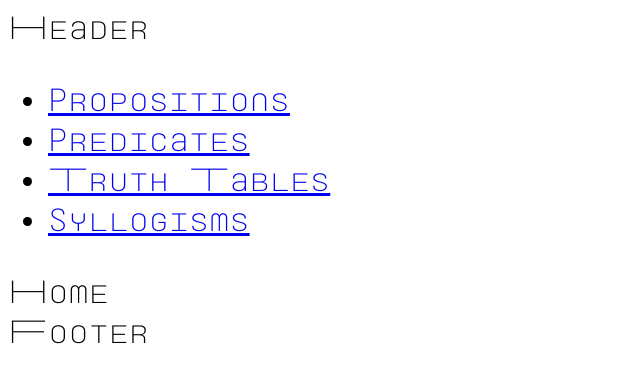
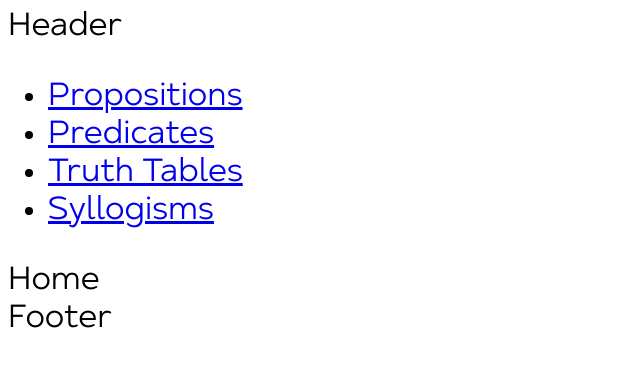
Before and after one commit to SavouryGin/chop_logic, a React app: page / in a window 1280 px wide. Shown: the top 382 px of the page, without its empty margins (0-640 px from the left). Built offline with nearby package versions, Linux system fonts and the light colour scheme.

Commit message:
ts-3: add variables for the fonts

```diff
--- a/src/components/layout/styles.scss
+++ b/src/components/layout/styles.scss
@@ -2,5 +2,5 @@
 
 .layout {
   font-size: 2rem;
-  font-family: $Monospace;
+  font-family: $Regular;
 }
--- a/src/index.tsx
+++ b/src/index.tsx
@@ -1,8 +1,6 @@
 import React from 'react';
 import { render } from 'react-dom';
 import App from 'components/app';
-
-import 'styles/index.scss';
 
 render(
   <React.StrictMode>
--- a/src/styles/fonts.scss
+++ b/src/styles/fonts.scss
@@ -4,8 +4,7 @@ $Monospace: 'Monospaceland', monospace;
 /* Webfont: Steppe-Regular */
 @font-face {
   font-family: 'Steppe';
-  src: url('/src/assets/fonts/steppe/Steppe.woff2') format('woff2'), // Modern browsers
-    url('/src/assets/fonts/steppe/Steppe.otf') format('opentype');   // Safari
+  src: url('/src/assets/fonts/steppe/Steppe.woff2') format('woff2'), url('/src/assets/fonts/steppe/Steppe.otf') format('opentype');
   font-style: normal;
   font-weight: normal;
   font-display: swap;
@@ -15,8 +14,8 @@ $Monospace: 'Monospaceland', monospace;
 /* Webfont: Monospaceland-ExtraLight */
 @font-face {
   font-family: 'Monospaceland';
-  src: url('/src/assets/fonts/monospaceland/Monospaceland-ExtraLight.woff2') format('woff2'), // Modern browsers
-    url('/src/assets/fonts/monospaceland/Monospaceland-ExtraLight.otf') format('opentype');   // Safari
+  src: url('/src/assets/fonts/monospaceland/Monospaceland-ExtraLight.woff2') format('woff2'),
+    url('/src/assets/fonts/monospaceland/Monospaceland-ExtraLight.otf') format('opentype');
   font-weight: normal;
   font-style: normal;
   font-display: swap;
--- a/src/styles/index.scss
+++ /dev/null
@@ -1 +0,0 @@
-@import './fonts.scss';
```
